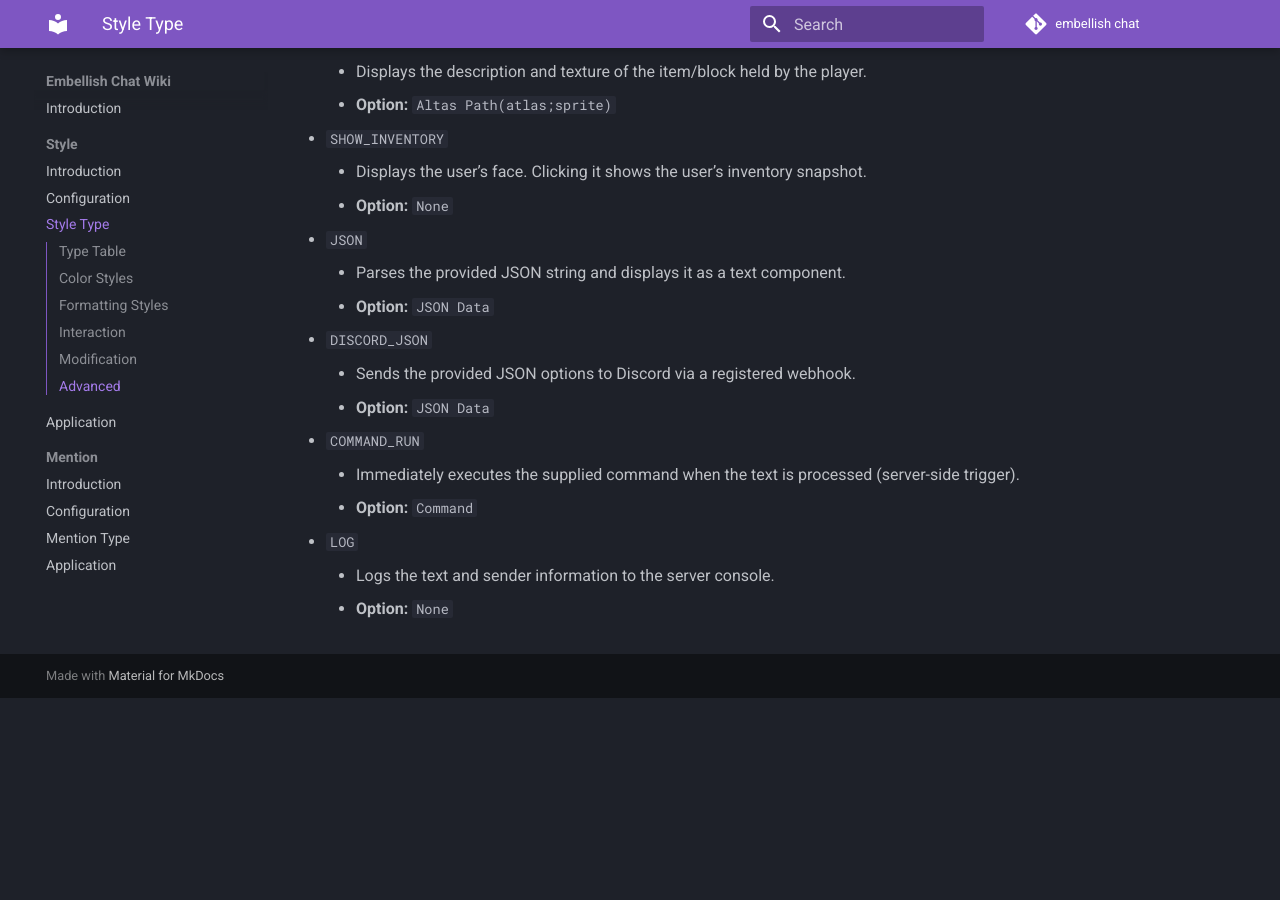
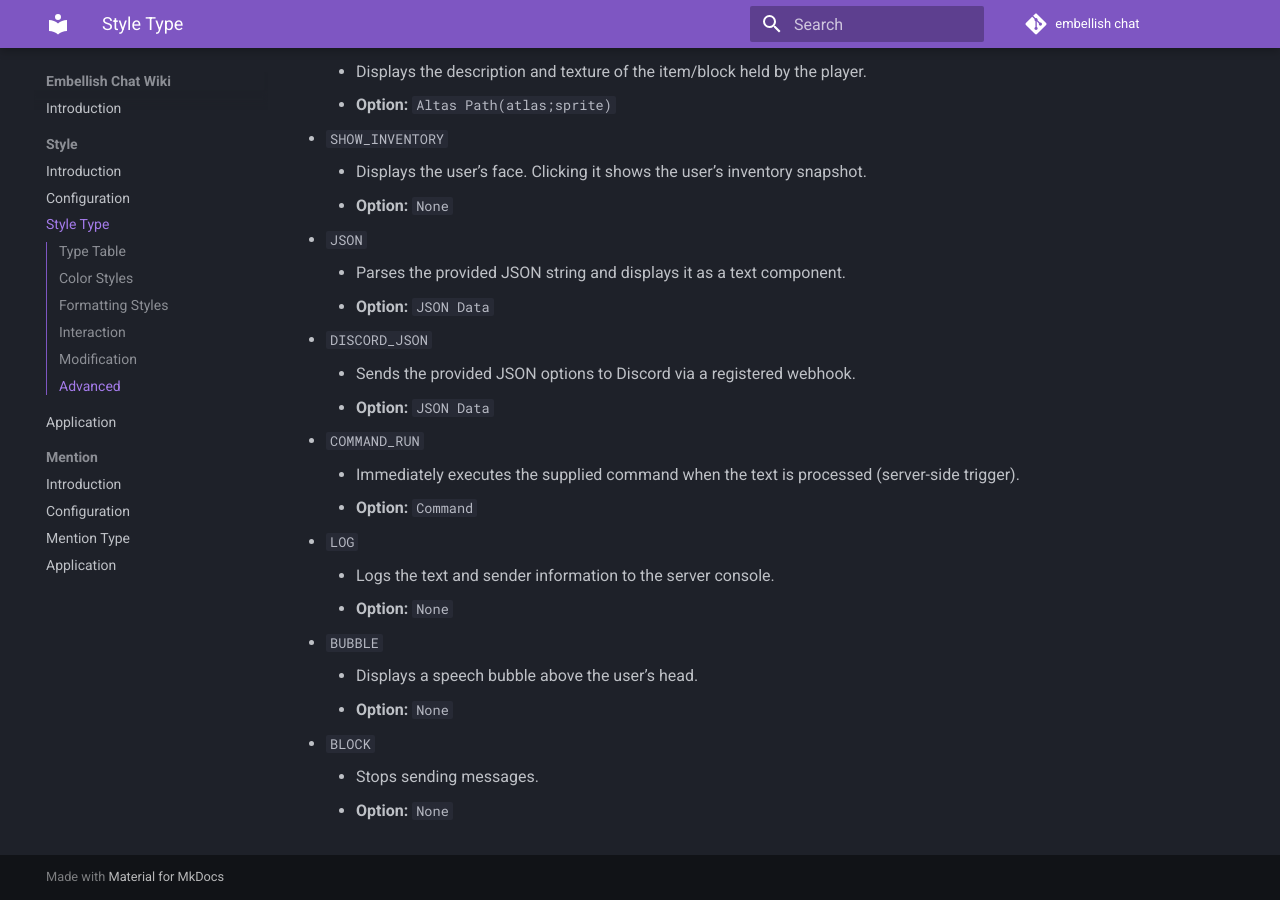
Before and after one commit to hanhy06/embellish_chat, an MkDocs documentation site: the page built from docs/mkdocs/docs/style/StyleType.md, in a window 1280 px wide and 900 px high, scrolled down 3671 px. Built offline with MkDocs 1.6.1 and Material for MkDocs 9.7.7, drawn with Linux system fonts in a browser that asks for light colours; comment, search, counter and statistics services are not loaded; before the commit the page ends 4369 px from its top, so only the background shows below that.

Commit message:
feat: add BUBBLE and BLOCK options to advanced message types in config and documentation

```diff
--- a/docs/mkdocs/docs/config-generator.html
+++ b/docs/mkdocs/docs/config-generator.html
@@ -44,7 +44,7 @@
         "<Formatting>","BOLD","ITALIC","UNDERLINE","STRIKETHROUGH","OBFUSCATED","FONT","CLEAR",
         "<Interaction>","CLICK_COMMAND_RUN","CLICK_COMMAND_SUGGEST","CLICK_COPY","HOVER_TEXT","HOVER_ITEM","URL","METADATA",
         "<Modification>","UPPER","LOWER","CAPITALIZE","REPLACE","MASK","PREFIX","SUFFIX",
-        "<Advanced>","SHOW_ITEM","SHOW_INVENTORY","JSON","DISCORD_JSON","COMMAND_RUN","LOG"
+        "<Advanced>","SHOW_ITEM","SHOW_INVENTORY","JSON","DISCORD_JSON","COMMAND_RUN","LOG","BUBBLE", "BLOCK"
     ];
 
     const MENTION_TYPES = [
--- a/docs/mkdocs/docs/style/StyleType.md
+++ b/docs/mkdocs/docs/style/StyleType.md
@@ -8,7 +8,7 @@
 | **Formatting**   | `BOLD`, `ITALIC`, `UNDERLINE`, `STRIKETHROUGH`, `OBFUSCATED`, `FONT`, `CLEAR`                             |
 | **Interaction**  | `CLICK_COMMAND_RUN`, `CLICK_COMMAND_SUGGEST`, `CLICK_COPY`, `HOVER_TEXT`, `HOVER_ITEM`, `URL`, `METADATA` |
 | **Modification** | `UPPER`, `LOWER`, `CAPITALIZE`, `REPLACE`, `MASK`, `PREFIX`, `SUFFIX`                                     |
-| **Advanced**     | `SHOW_ITEM`,`SHOW_INVENTORY`,`JSON`, `DISCORD_JSON`, `COMMAND_RUN`, `LOG`                                 |
+| **Advanced**     | `SHOW_ITEM`,`SHOW_INVENTORY`,`JSON`, `DISCORD_JSON`, `COMMAND_RUN`, `LOG`, `BUBBLE`, `BLOCK`               |
 
 ## Color Styles
 
@@ -123,3 +123,9 @@
 * `LOG`
     * Logs the text and sender information to the server console.
     * **Option:** `None`
+* `BUBBLE`
+    * Displays a speech bubble above the user’s head.
+    * **Option:** `None`
+* `BLOCK`
+    * Stops sending messages.
+    * **Option:** `None`
```
